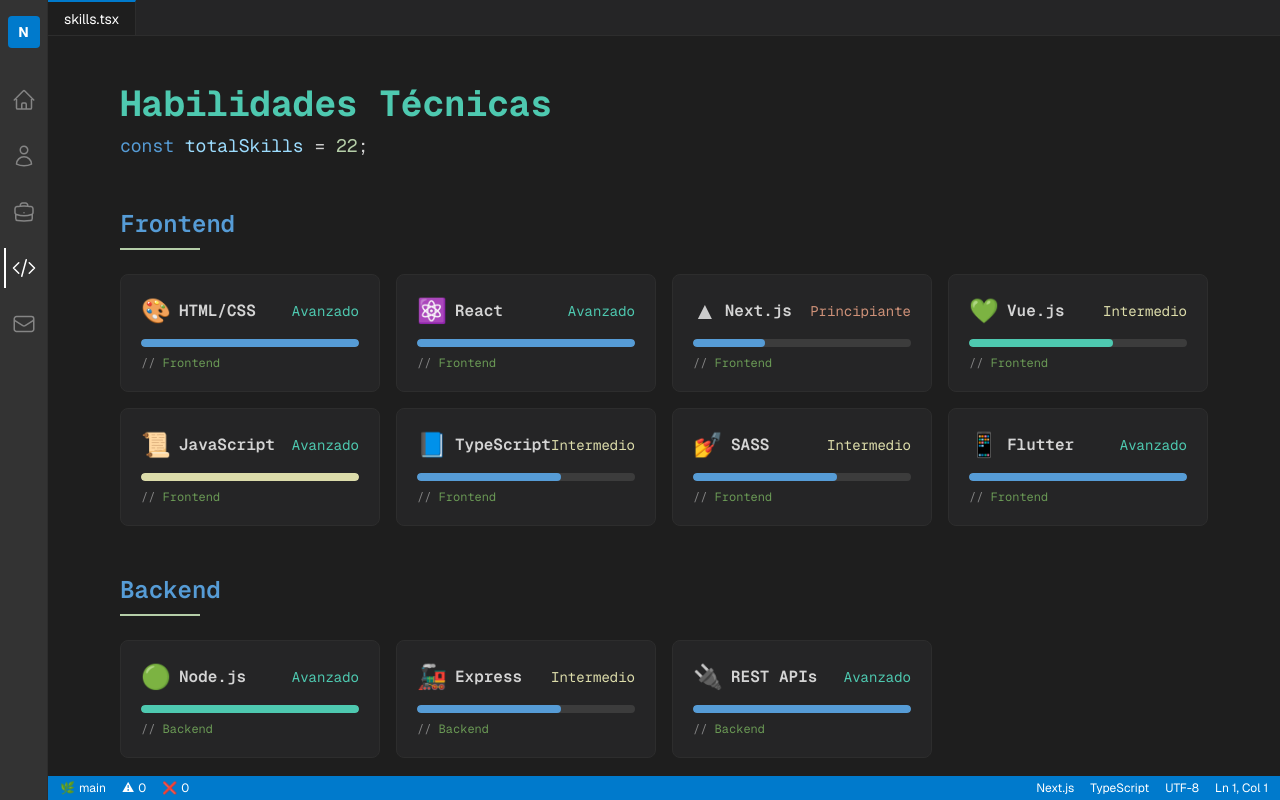
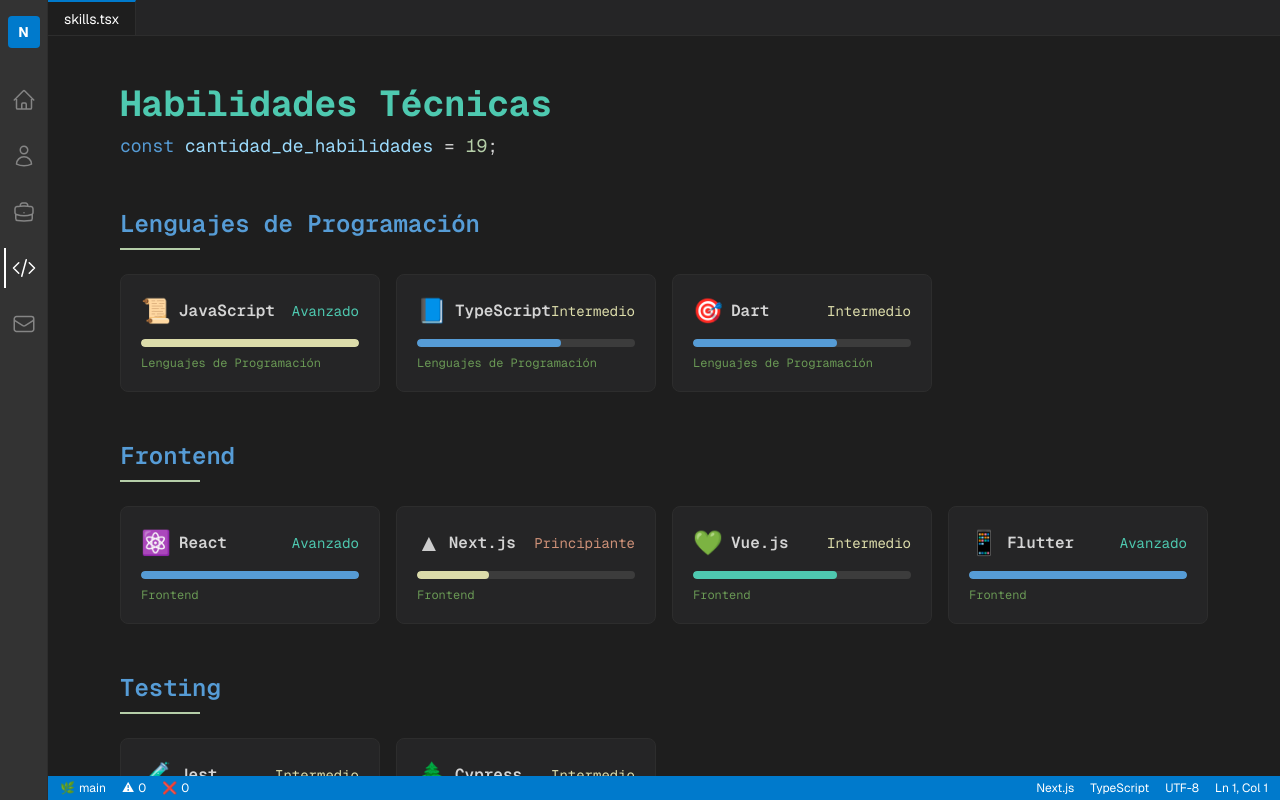
Before and after one commit to NGiudiDev/ngiudi-portfolio, a Next.js app: page /skills in a window 1280 px wide. Built offline with nearby package versions, Linux system fonts and the light colour scheme.

Commit message:
update skills

```diff
--- a/package.json
+++ b/package.json
@@ -11,7 +11,6 @@
   },
   "dependencies": {
     "@heroicons/react": "2.2.0",
-    "gh-pages": "6.3.0",
     "next": "16.1.4",
     "react": "19.2.3",
     "react-dom": "19.2.3",
--- a/src/app/projects/page.tsx
+++ b/src/app/projects/page.tsx
@@ -13,7 +13,7 @@
         subtitle={
           <>
             <span className="text-[#569cd6]">const</span>{" "}
-            <span className="text-[#9cdcfe]">projectCount</span>{" "}
+            <span className="text-[#9cdcfe]">cantidad_de_proyectos</span>{" "}
             <span className="text-[#d4d4d4]">=</span>{" "}
             <span className="text-[#b5cea8]">{projects.length}</span>
             <span className="text-[#d4d4d4]">;</span>
--- a/src/app/skills/page.tsx
+++ b/src/app/skills/page.tsx
@@ -14,7 +14,7 @@
         subtitle={
           <>
             <span className="text-[#569cd6]">const</span>{" "}
-            <span className="text-[#9cdcfe]">totalSkills</span>{" "}
+            <span className="text-[#9cdcfe]">cantidad_de_habilidades</span>{" "}
             <span className="text-[#d4d4d4]">=</span>{" "}
             <span className="text-[#b5cea8]">{skills.length}</span>
             <span className="text-[#d4d4d4]">;</span>
--- a/src/modules/skills/domain/data.ts
+++ b/src/modules/skills/domain/data.ts
@@ -1,14 +1,30 @@
 import { Skill } from "@/types";
 
 export const skills: Skill[] = [
-  // Frontend
+  // Lenguajes de Programación
   {
-    name: "HTML/CSS",
+    name: "JavaScript",
     level: "avanzado",
-    category: "Frontend",
-    icon: "🎨",
+    category: "Lenguajes de Programación",
+    icon: "📜",
+    color: "yellow",
+  },
+  {
+    name: "TypeScript",
+    level: "intermedio",
+    category: "Lenguajes de Programación",
+    icon: "📘",
     color: "blue",
   },
+  {
+    name: "Dart",
+    level: "intermedio",
+    category: "Lenguajes de Programación",
+    icon: "🎯",
+    color: "blue",
+  },
+
+  // Frontend
   {
     name: "React",
     level: "avanzado",
@@ -21,7 +37,7 @@
     level: "principiante",
     category: "Frontend",
     icon: "▲",
-    color: "blue",
+    color: "yellow",
   },
   {
     name: "Vue.js",
@@ -29,27 +45,6 @@
     category: "Frontend",
     icon: "💚",
     color: "green",
-  },
-  {
-    name: "JavaScript",
-    level: "avanzado",
-    category: "Frontend",
-    icon: "📜",
-    color: "yellow",
-  },
-  {
-    name: "TypeScript",
-    level: "intermedio",
-    category: "Frontend",
-    icon: "📘",
-    color: "blue",
-  },
-  {
-    name: "SASS",
-    level: "intermedio",
-    category: "Frontend",
-    icon: "💅",
-    color: "pink",
   },
   {
     name: "Flutter",
@@ -72,14 +67,14 @@
     level: "intermedio",
     category: "Backend",
     icon: "🚂",
-    color: "gray",
+    color: "blue",
   },
   {
     name: "REST APIs",
     level: "avanzado",
     category: "Backend",
     icon: "🔌",
-    color: "blue",
+    color: "yellow",
   },
 
   // Database
@@ -88,14 +83,7 @@
     level: "avanzado",
     category: "Database",
     icon: "🗄️",
-    color: "blue",
-  },
-  {
-    name: "MongoDB",
-    level: "principiante",
-    category: "Database",
-    icon: "🍃",
-    color: "green",
+    color: "yellow",
   },
   {
     name: "Sequelize",
@@ -105,7 +93,39 @@
     color: "blue",
   },
 
-  // Herramientas & Tools
+  // Testing
+  {
+    name: "Jest",
+    level: "intermedio",
+    category: "Testing",
+    icon: "🧪",
+    color: "red",
+  },
+  {
+    name: "Cypress",
+    level: "intermedio",
+    category: "Testing",
+    icon: "🌲",
+    color: "green",
+  },
+
+  // Documentación
+  {
+    name: "Storybook",
+    level: "intermedio",
+    category: "Documentación",
+    icon: "📚",
+    color: "pink",
+  },
+  {
+    name: "Figma",
+    level: "intermedio",
+    category: "Documentación",
+    icon: "🎨",
+    color: "purple",
+  },
+
+  // Herramientas
   {
     name: "Git",
     level: "avanzado",
@@ -114,39 +134,11 @@
     color: "orange",
   },
   {
-    name: "Jest",
+    name: "Docker",
     level: "intermedio",
-    category: "Herramientas",
-    icon: "🧪",
-    color: "red",
-  },
-  {
-    name: "UI/UX",
-    level: "intermedio",
-    category: "Herramientas",
-    icon: "🎨",
-    color: "purple",
-  },
-  {
-    name: "Docker",
-    level: "avanzado",
     category: "Herramientas",
     icon: "🐳",
     color: "blue",
-  },
-  {
-    name: "Cypress",
-    level: "intermedio",
-    category: "Herramientas",
-    icon: "🌲",
-    color: "green",
-  },
-  {
-    name: "Storybook",
-    level: "intermedio",
-    category: "Herramientas",
-    icon: "📚",
-    color: "pink",
   },
   {
     name: "CI/CD",
@@ -155,18 +147,15 @@
     icon: "🔄",
     color: "green",
   },
-  {
-    name: "Figma",
-    level: "intermedio",
-    category: "Herramientas",
-    icon: "🎨",
-    color: "purple",
-  }
+
 ];
 
 export const categories = [
-  { name: "Frontend", color: "blue" },
-  { name: "Backend", color: "green" },
-  { name: "Database", color: "purple" },
-  { name: "Herramientas", color: "orange" },
+  { name: "Lenguajes de Programación" },
+  { name: "Frontend" },
+  { name: "Testing" },
+  { name: "Backend" },
+  { name: "Database" },
+  { name: "Documentación" },
+  { name: "Herramientas" },
 ];
--- a/src/modules/skills/ui/SkillCard.tsx
+++ b/src/modules/skills/ui/SkillCard.tsx
@@ -34,10 +34,12 @@
       <div className="flex items-center justify-between mb-3">
         <div className="flex items-center gap-2">
           {skill.icon && <span className="text-2xl">{skill.icon}</span>}
-          <h3 className="text-[#d4d4d4] font-semibold group-hover:text-[#4ec9b0] transition-colors">
+
+          <h3 className="text-[#d4d4d4] font-semibold">
             {skill.name}
           </h3>
         </div>
+
         <span className={`text-sm font-mono ${levelConfig.color}`}>
           {levelConfig.label}
         </span>
@@ -55,7 +57,6 @@
       </div>
 
       <div className="text-[#6a9955] text-xs">
-        <span className="text-[#858585]">&#47;&#47; </span>
         {skill.category}
       </div>
     </div>
```
